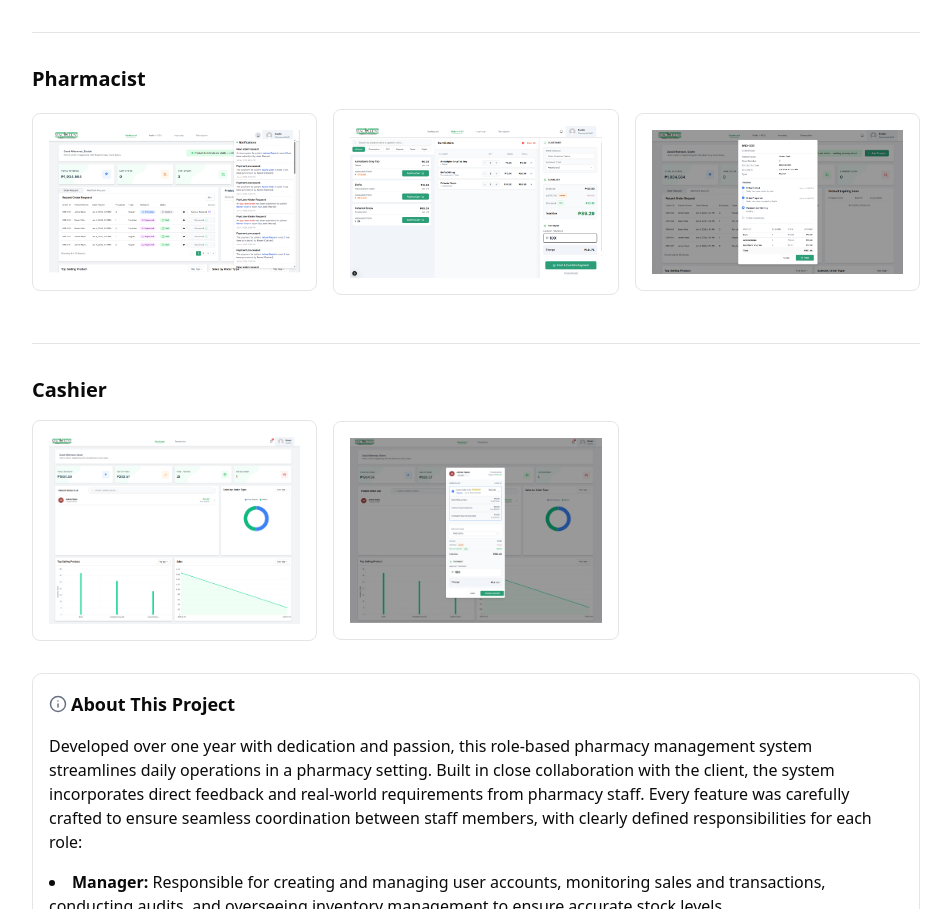
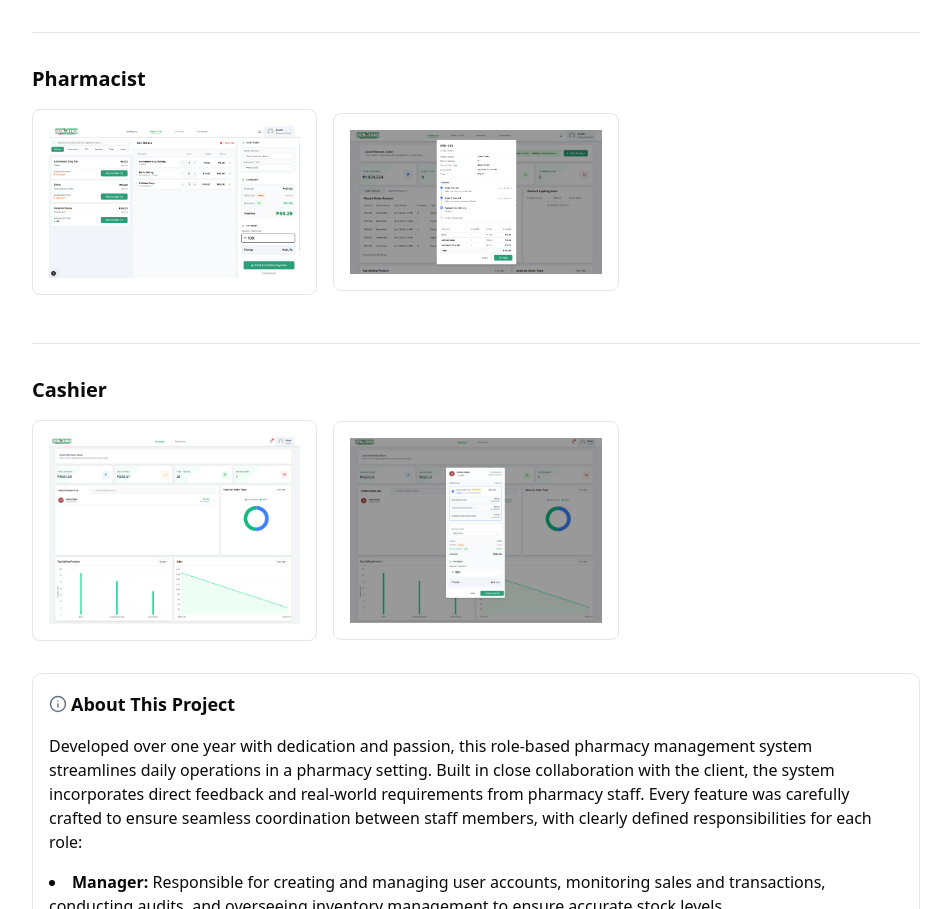
Before and after one commit to Shyzenn/Portfolio-Website, a Next.js app: page /projects/macoleens_pharmacy in a window 1280 px wide. Shown: the part 1480-2389 px from the top of the page, without its empty margins (164-1115 px from the left). Built offline with nearby package versions, Linux system fonts and the light colour scheme.

Commit message:
Added About this project footer

```diff
--- a/app/projects/macoleens_pharmacy/page.tsx
+++ b/app/projects/macoleens_pharmacy/page.tsx
@@ -37,7 +37,6 @@ const imagesSource = [
     },
     pharmacist: {
       sources: [
-        "/project-images/pharmacist/dashboard.png",
         "/project-images/pharmacist/pos.png",
         "/project-images/pharmacist/printing-order.png",
       ],
```
